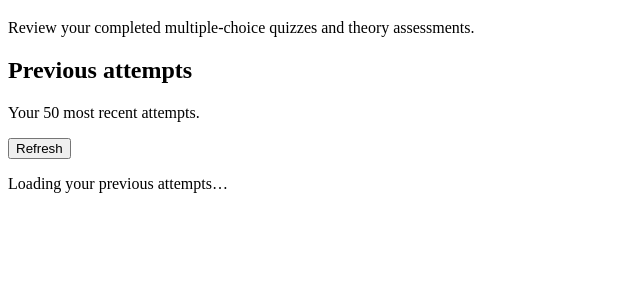
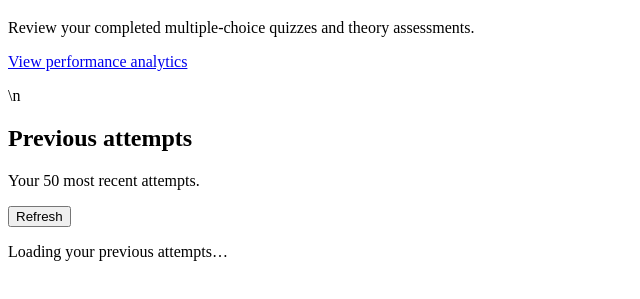
Before and after one commit to sheddykid/uni-verse, a website with bundled scripts: page quiz-history.html in a window 1280 px wide. Shown: the part 139-438 px from the top of the page, without its empty margins (0-640 px from the left). Built offline with nearby package versions, Linux system fonts and the light colour scheme; a script that the page names is missing.

Commit message:
Link quiz history to performance analytics

```diff
--- a/quiz-history.html
+++ b/quiz-history.html
@@ -10,7 +10,7 @@
 <header class="topbar"><a class="brand" href="./student.html"><span class="brand-mark small">U</span> UNI-VERSE</a><div><span id="user-label" class="muted"></span></div></header>
 <main class="dashboard quiz-dashboard">
 <a class="back-link" href="./quizzes.html">← Back to quizzes</a><p class="eyebrow">YOUR PERFORMANCE</p><h1>Quiz history</h1><p class="muted">Review your completed multiple-choice quizzes and theory assessments.</p>
-<section class="section quiz-history-section">
+<p><a class="btn secondary" href="./quiz-analytics.html">View performance analytics</a></p>\n<section class="section quiz-history-section">
   <div class="resource-results-head"><div><h2>Previous attempts</h2><p class="muted">Your 50 most recent attempts.</p></div><button id="refresh-quiz-history" class="btn secondary" type="button">Refresh</button></div>
   <p id="quiz-history-status" class="message" role="status" aria-live="polite"></p>
   <div id="quiz-history" class="quiz-history-list"><p class="muted">Loading your previous attempts…</p></div>
```
